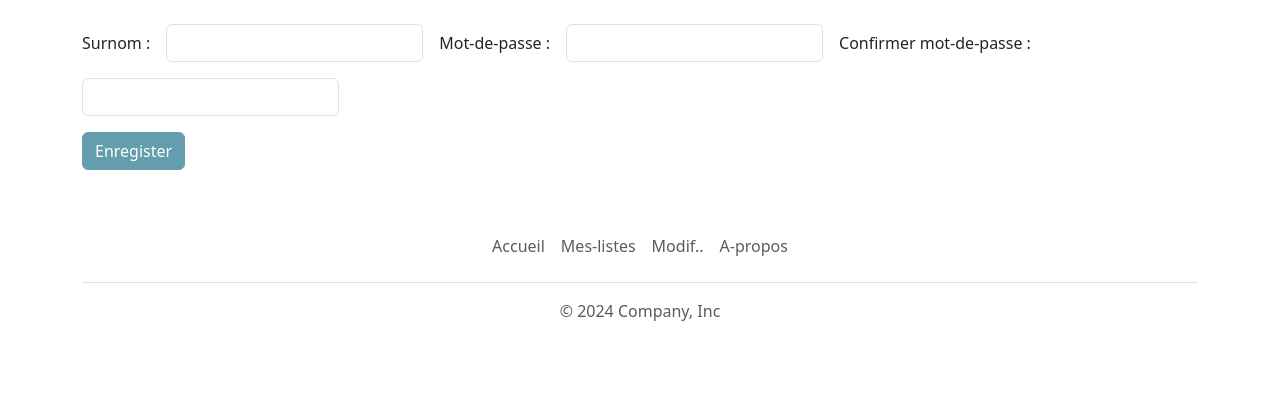
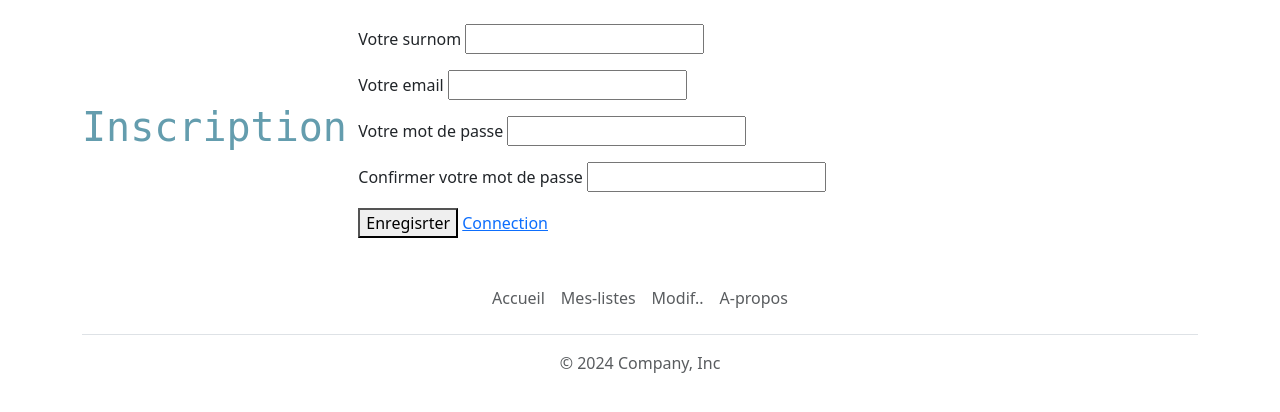
Before and after one commit to stephaneG-frep/Aff_R, a PHP site: page /inscription.php in a window 1280 px wide. Shown: the part 89-501 px from the top of the page. Run offline with PHP 8.4, Linux system fonts and the light colour scheme.

Commit message:
page d'inscription

```diff
--- a/index.php
+++ b/index.php
@@ -1,7 +1,7 @@
 <?php
  require_once __DIR__. "/templates/header.php";
 
-/*  A fire quand ta oublié le premier password hached dans ta BDD
+/*  A faire quand ta oublié le premier password hached dans ta BDD
 *   $hash = password_hash('admin', PASSWORD_DEFAULT);
 *   var_dump($hash); recopier le résultat du var_dump dans la BDD
 */
--- a/inscription.php
+++ b/inscription.php
@@ -1,37 +1,87 @@
 <?php
+session_start();
 require_once __DIR__. "/templates/header.php";
 require_once __DIR__. "/lib/pdo.php";
-require_once __DIR__. "/lib/user.php";
+
+if (isset($_SESSION['user'])) {
+  header('location: index.php');
+
+}
+if (!empty($_POST)){
+  extract($_POST);
+  $valid = true;
+
+   if (isset($_POST['inscription'])) {
+      $nickname = htmlentities(trim($nickname));
+      $email = htmlentities(strtolower(trim($email)));
+      $password = trim($password);
+      $password2 = trim($password2);
+
+       if (empty($nickname)) {
+          $valid = true;
+          $er_nom = "le surnom ne peut ètre vide";
+       }
+       if (empty($email)) {
+        $valid = true;
+        $er_email = "l'Email ne peut ètre vide";
+     }elseif(!preg_match("/^[a-z0-9\-_.]+@[a-z]+\.[a-z]{2,3}$/i", $eamil)) {
+        $valid = true;
+        $er_email = "Email non valide";
+     }
+     if (empty($password)) {
+        $valid = false;
+        $er_password = " M-D-P ne peut ètre vide";
+     }elseif($password != $password2) {
+         $valid = false;
+         $er_password = "La confirmation du M-D-P ne correspond pas";
+     }
+     if ($valid = newUserLogin($pdo, $_POST['nickname'], $_POST['email'], $_POST['password'])) {
+
+        header("location: index.php");
+     }
+   }
+}
 
 ?>
-<div class="container">
-<form action="" method="post"></form>
-<div class="row g-3 align-items-center">
-<div class="col-auto">
-    <label for="inputPassword6" class="col-form-label">Surnom : </label>
-  </div>
-  <div class="col-auto">
-    <input type="password" id="inputPassword6" class="form-control" aria-describedby="passwordHelpInline">
-  </div>
-  <div class="col-auto">
-    <label for="inputPassword6" class="col-form-label">Mot-de-passe : </label>
-  </div>
-  <div class="col-auto">
-    <input type="password" id="inputPassword6" class="form-control" aria-describedby="passwordHelpInline">
+
+
+<div class="container ">
+
+<div class=" col-md-8 d-flex align-items-center justify-content-between">
+ <h1>Inscription</h1>
+
+
+
+<form action="traitement.php" method="post">
+
+  <div class="mb-3">
+    <label for="nickname">Votre surnom</label>
+    <input type="text" name="nickname" id="nickname" class="form-contrl" required>
   </div>
 
-  <div class="col-auto">
-    <label for="inputPassword6" class="col-form-label">Confirmer mot-de-passe : </label>
+  <div class="mb-3">
+    <label for="email">Votre email</label>
+    <input type="email" name="email" id="email" class="form-contrl" required>
   </div>
-  <div class="col-auto">
-    <input type="password" id="inputPassword6" class="form-control" aria-describedby="passwordHelpInline">
+
+  <div class="mb-3">
+    <label for="password">Votre mot de passe</label>
+    <input type="password" name="password" id="password" class="form-contrl" required>
   </div>
+
   <div class="mb-3">
-                <input type="submit" value="Enregister" name="inscription" class="btn btn-primary">
-            </div>
+    <label for="password2">Confirmer votre mot de passe</label>
+    <input type="password" name="password2" id="password2" class="form-contrl" required>
+  </div>
+
+    <button type="submit" name="inscription">Enregisrter</button>
+
+    <a href="index.php">Connection</a>
+
+
+
+</form>
 </div>
-</div>
-
 </div>
 
 
--- a/lib/user.php
+++ b/lib/user.php
@@ -20,3 +20,16 @@ function verifyUserLoginPassword(PDO $pdo, string $email, string $password):bool
      }
 
 }
+
+function newUserLogin(PDO $pdo, string $nickname, string $email, string $password)
+{
+   $password = password_hash($_POST['password'], PASSWORD_DEFAULT);
+   $query = $pdo->prepare("INSERT INTO user (nickname, email, password)
+                          VALUES (:nickname, :email, :password,)");
+   $query->bindValue('nickname', $nickname, PDO::PARAM_STR);
+   $query->bindValue('email', $email, PDO::PARAM_STR);
+   $query->bindValue('password', $password);
+
+
+    return $query->execute();
+}
```
Also changed, not shown: traitement.php (added, +31 -0 lines).
